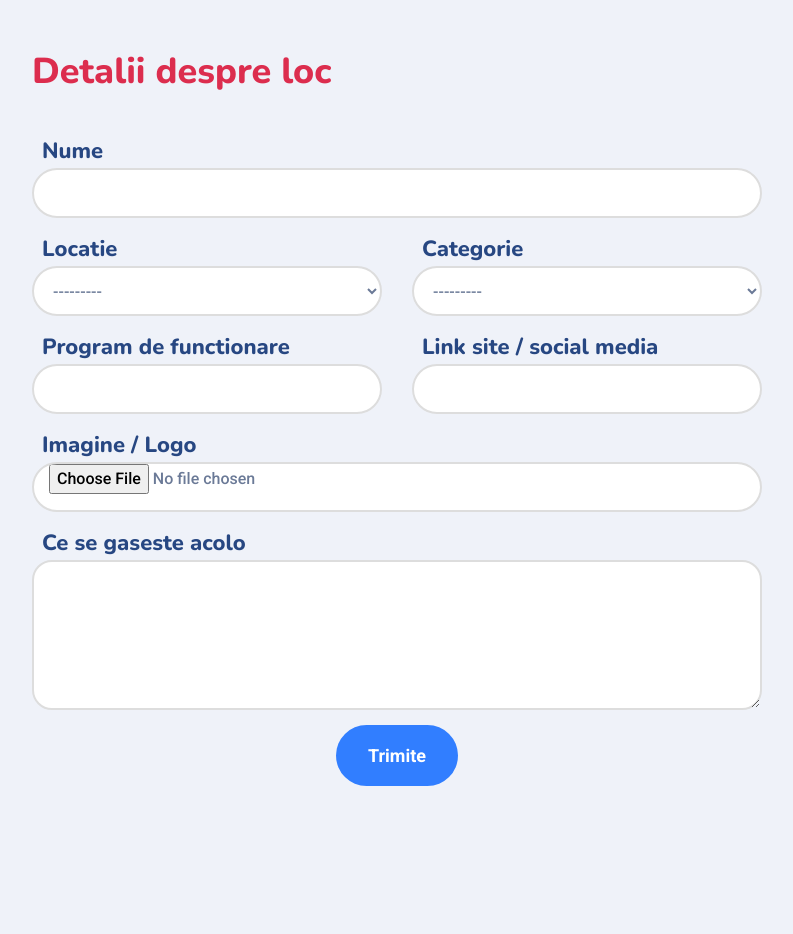
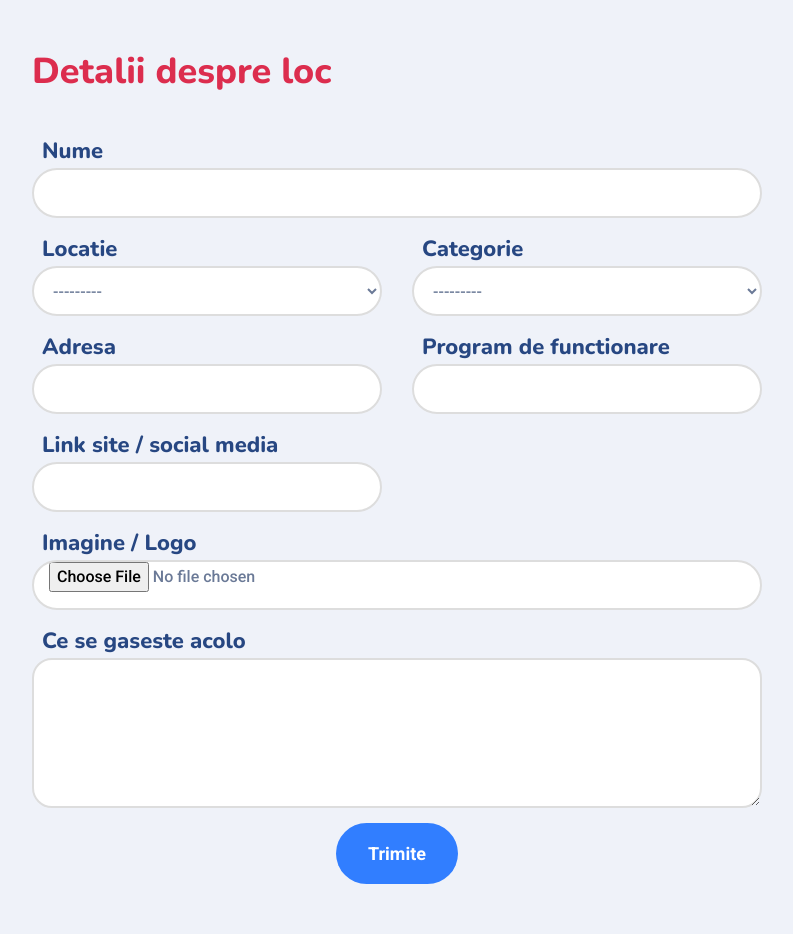
Before and after one commit to GrozescuRares/undemergcuurgenta, a Django app: page /service-unit/create in a window 1280 px wide. Shown: the whole page, without its empty margins (243-1036 px from the left). Before the commit the page ends 786 px from the top, so only its background shows below. Run offline with Django 3.2, Linux system fonts and the light colour scheme; tables that the repository leaves empty hold one stand-in row (values such as "Sample post"); some libraries are stand-ins or nearby versions.

Commit message:
UR-15 added address field on service unit.

```diff
--- a/app/models.py
+++ b/app/models.py
@@ -36,12 +36,13 @@ class ServiceUnit(BaseModel):
     image = models.ImageField(default='default.jpg', upload_to='pictures')
     schedule = models.CharField(max_length=250)
     link = models.URLField(max_length=500)
+    address = models.CharField(max_length=250, null=True)
     verified = models.BooleanField(default=False)
 
     def __str__(self):
         status = 'Aprobat' if self.verified else 'Trebuie verificat'
 
-        return f"Nume: {self.name}; Categoria: {self.category.name}; Locatia: {self.location.name}; Status: { status }."
+        return f"Nume: {self.name}; Categoria: {self.category.name}; Locatia: {self.location.name}; Adresa: {self.address}; Status: { status }."
 
     def save(self, *args, **kwargs):
         super().save(*args, **kwargs)
--- a/app/templates/app/serviceunit_form.html
+++ b/app/templates/app/serviceunit_form.html
@@ -59,6 +59,21 @@
                         </div>
                     </div>
                     <div class="row">
+                        <div class="col-md-6">
+                            <div class="form-group">
+                                <label class="font-lg font-primary withPrimaryColor font-bold mb-0 pl-3">
+                                    Adresa
+                                </label>
+                                {% if form.address.errors %}
+                                    {{ form.address|add_class:"form-control" }}
+                                    <div class="pl-3 withSecondaryColor">
+                                        {{ form.address.errors }}
+                                    </div>
+                                {% else %}
+                                    {{ form.address }}
+                                {% endif %}
+                            </div>
+                        </div>
                         <div class="col-md-6">
                             <div class="form-group">
                                 <label class="font-lg font-primary withPrimaryColor font-bold mb-0 pl-3">
--- a/app/views.py
+++ b/app/views.py
@@ -33,7 +33,7 @@ class ServiceUnitListView(FilterView):
 
 class ServiceUnitCreateView(CreateView):
     model = ServiceUnit
-    fields = ['name', 'location', 'category', 'tags', 'schedule', 'link', 'image']
+    fields = ['name', 'location', 'address', 'category', 'tags', 'schedule', 'link', 'image']
 
     def get_success_url(self):
         return reverse('service-units')
```
Also changed, not shown: app/migrations/0003_serviceunit_address.py (added).
